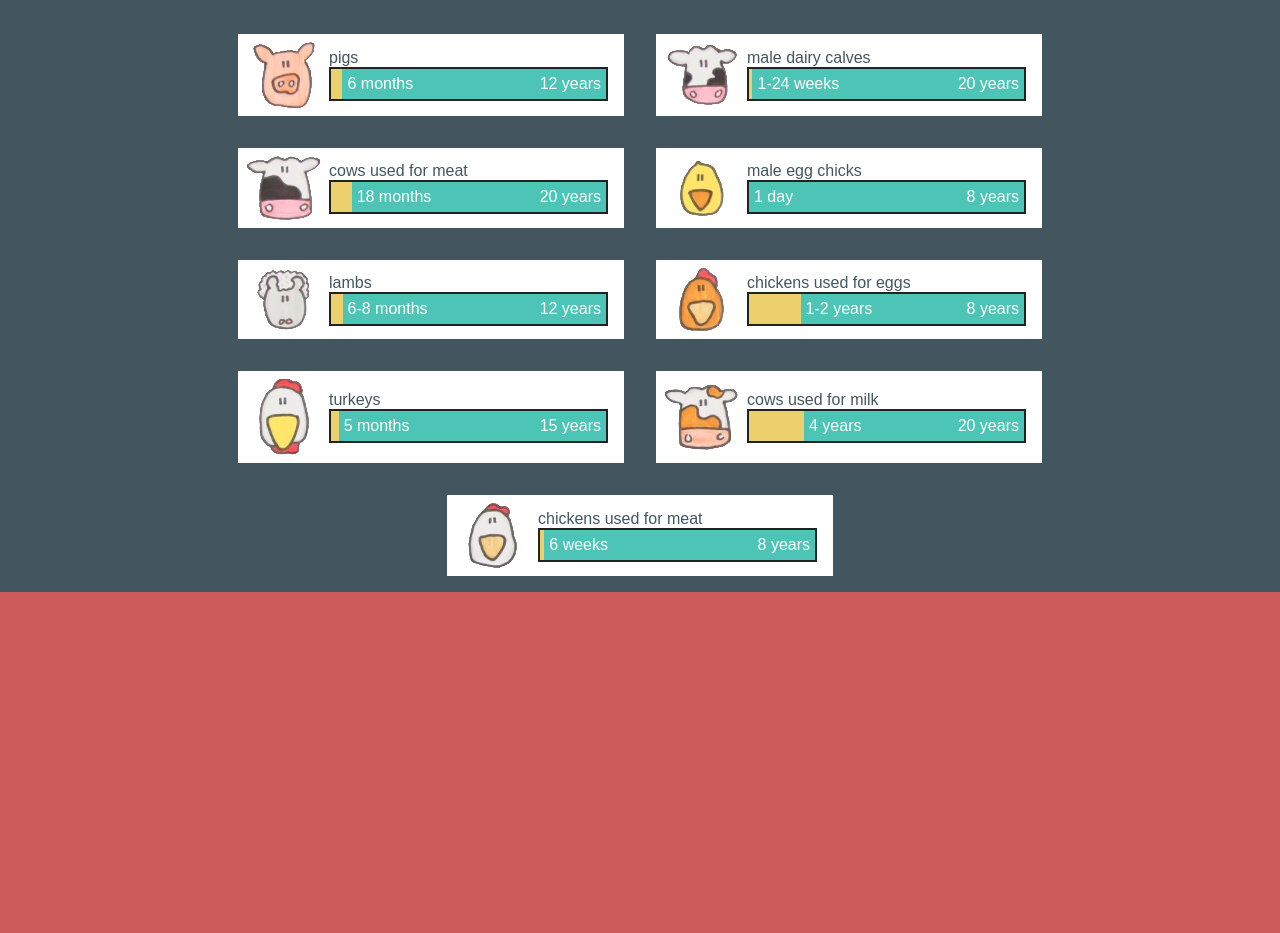
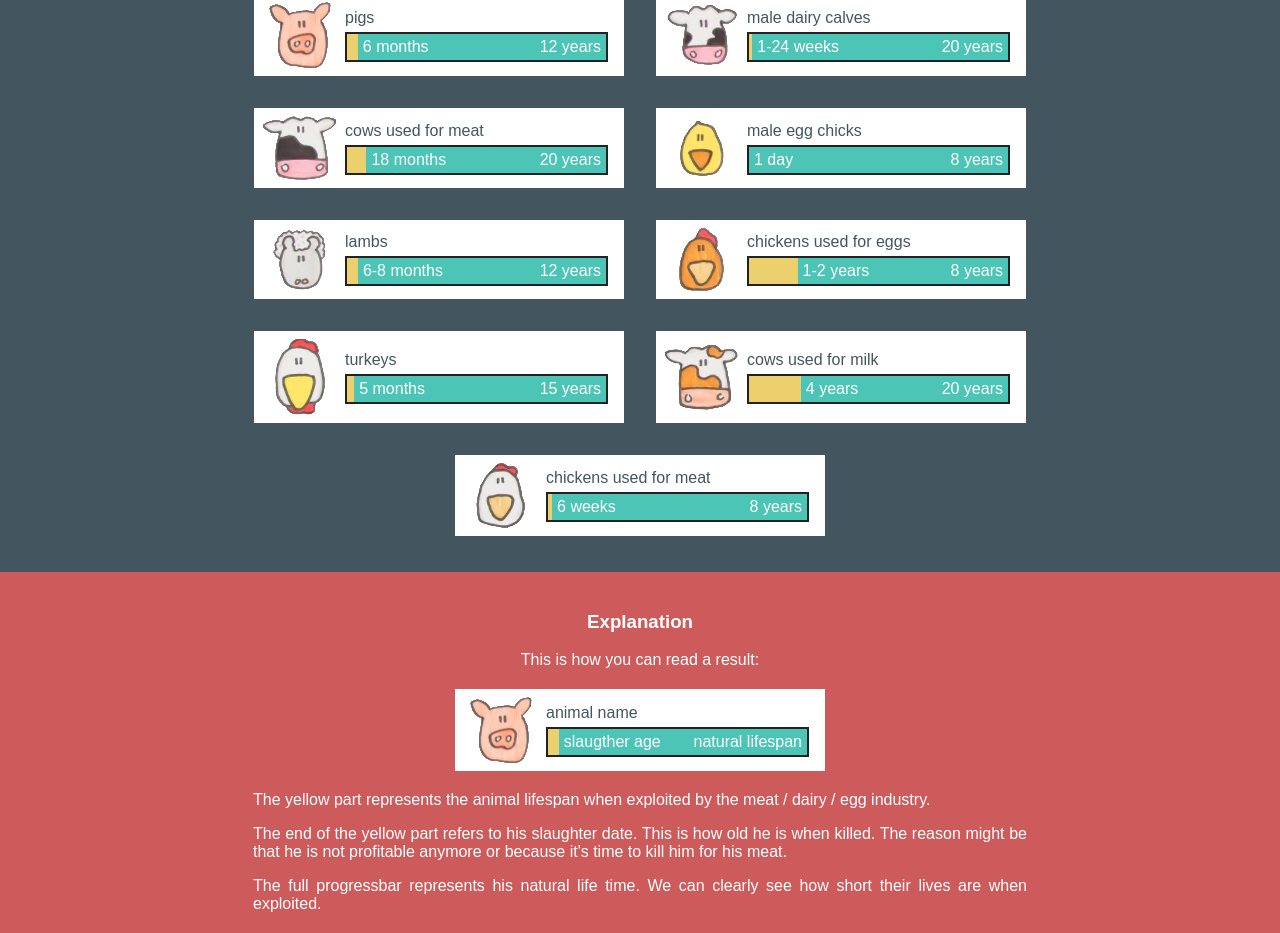
Before and after one commit to luseeds/wysba, a React (Create React App) app: page / in a window 1280 px wide. Shown: the part 319-1252 px from the top of the page. Before the commit the page ends 931 px from the top, so only its background shows below. Built offline with nearby package versions, Linux system fonts and the light colour scheme.

Commit message:
feat(design): Improve the styling and explanation section

```diff
--- a/src/components/age/AgeInput.css
+++ b/src/components/age/AgeInput.css
@@ -12,7 +12,7 @@
 
 .input-age:focus {
   outline: none;
-  border-bottom-color: #cd5b5c;
+  border-bottom-color: #4dc5b6;
 }
 
 .input-age::-webkit-outer-spin-button,
--- a/src/components/age/AgeInput.js
+++ b/src/components/age/AgeInput.js
@@ -10,7 +10,7 @@ class AgeInput extends React.Component {
   onChange = (event) => this.props.setAge(Number(event.target.value))
 
   render() {
-    return <input type="number" className="input-age" onChange={this.onChange}/>
+    return <input type="number" min="0" step="0.5" className="input-age" onChange={this.onChange}/>
   }
 
   static propTypes = {
--- a/src/components/animals/Animal.css
+++ b/src/components/animals/Animal.css
@@ -1,8 +1,9 @@
 .animal {
-  width: 370px;
+  width: 75vw;
   min-width: 300px;
-  padding: .5rem;
-  margin: 1rem;
+  max-width: 370px;
+  padding: 8px;
+  margin: 16px;
   background: #fff;
   color: black;
   display: flex;
@@ -26,6 +27,7 @@
 .animal .name {
   text-align: left;
   color: #43565f;
+  margin-bottom: 5px;
 }
 
 .animal .progress-bar {
--- /dev/null
+++ b/src/components/result/Result.css
@@ -0,0 +1,36 @@
+.result-explanation {
+  background-color: #cd5b5c;
+  padding: 20px 0;
+}
+
+.result-explanation .explanation {
+  width: 90vw;
+  max-width: 371px;
+  margin: 0 auto;
+  text-align: justify;
+}
+
+@media (min-width: 894px) {
+  .result-explanation .explanation {
+    max-width: 774px;
+  }
+}
+
+
+.result-explanation .explanation .text-center {
+  text-align: center;
+}
+
+.result-explanation .explanation .animal {
+  margin: 20px auto;
+}
+
+.result-explanation .explanation .animal .progress-bar {
+  font-size: 80%;
+}
+
+@media (min-width: 460px) {
+  .result-explanation .explanation .animal .progress-bar {
+    font-size: inherit;
+  }
+}
--- a/src/components/result/Result.js
+++ b/src/components/result/Result.js
@@ -3,11 +3,35 @@ import PropTypes from 'prop-types'
 import { connect } from 'react-redux'
 
 import Animals from 'components/animals/Animals'
+import Animal from 'components/animals/Animal'
+import './Result.css'
+
+const exampleAnimal = { name: 'animal name', lifespan: 'natural lifespan', slaughter: 'slaugther age', ratio: 4.17, key: 'pig' }
 
 const Result = ({ ratio, children }) => (
   <div>
-    <span>Human lifespan is 79 years. So you lived {ratio}% of a 'standard' life.</span>
-    <Animals ratio={ratio}/>
+    <section className="result-animals">
+      <span>Human lifespan is 79 years. So you lived {ratio}% of a 'standard' life.</span>
+      <Animals ratio={ratio}/>
+    </section>
+    <section className="result-explanation">
+      <h3>Explanation</h3>
+      <div className="explanation">
+        <div className="text-center">This is how you can read a result:</div>
+        <Animal ratio={ratio} animal={exampleAnimal}/>
+        <div>
+          <p>The yellow part represents the animal lifespan when exploited by the meat / dairy / egg industry.</p>
+          <p>
+            The end of the yellow part refers to his slaughter date. This is how old he is when killed.
+            The reason might be that he is not profitable anymore or because it's time to kill him for his meat.
+          </p>
+        </div>
+        <div>
+          The full progressbar represents his natural life time.
+          We can clearly see how short their lives are when exploited.
+        </div>
+      </div>
+    </section>
   </div>
 )
 Result.propTypes = {
--- a/src/index.css
+++ b/src/index.css
@@ -1,6 +1,10 @@
-body {
+html, body {
   margin: 0;
   padding: 0;
   font-family: sans-serif;
   background-color: #cd5b5c;
 }
+
+* {
+  box-sizing: border-box;
+}
```
